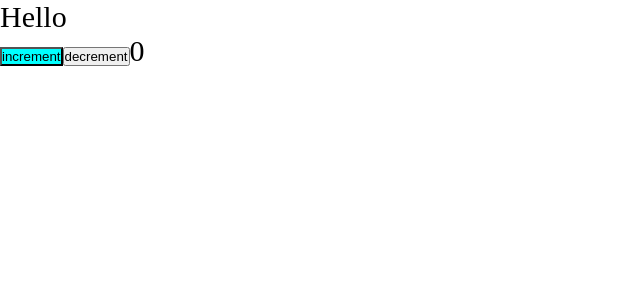
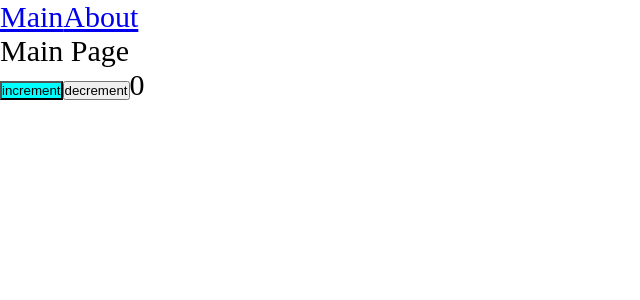
Before and after one commit to OlegStrokan/react-blog, a React app: page / in a window 1280 px wide. Shown: the top 300 px of the page, without its empty margins (0-640 px from the left). Built offline with nearby package versions, Linux system fonts and the light colour scheme.

Commit message:
v6. routing, lazy dowload

```diff
--- a/src/App.tsx
+++ b/src/App.tsx
@@ -1,10 +1,21 @@
+import { Link, Route, Routes } from "react-router-dom";
 import { Counter } from "./components/Counter";
 import "./index.scss";
+import { AboutPageAsync } from "./pages/AboutPage/AboutPage.async";
+import { MainPageAsync } from "./pages/MainPage/MainPage.async";
+import { Suspense } from "react";
 
 export const App = () => {
   return (
     <div className="app">
-      Hello
+      <Link to={"/"}>Main</Link>
+      <Link to={"/about"}>About</Link>
+      <Suspense fallback={<div>Loading...</div>}>
+        <Routes>
+          <Route path={"/about"} element={<AboutPageAsync />} />
+          <Route path={"/"} element={<MainPageAsync />} />
+        </Routes>
+      </Suspense>
       <Counter />
     </div>
   );
--- a/src/index.tsx
+++ b/src/index.tsx
@@ -1,8 +1,9 @@
 import { render } from "react-dom";
 import { App } from "./App";
+import { BrowserRouter } from "react-router-dom";
 render(
-  <div>
+  <BrowserRouter>
     <App />
-  </div>,
+  </BrowserRouter>,
   document.getElementById("root")
 );
--- /dev/null
+++ b/src/pages/AboutPage/AboutPage.async.tsx
@@ -0,0 +1,3 @@
+import { lazy } from "react";
+
+export const AboutPageAsync = lazy(() => import("./AboutPage"));
--- /dev/null
+++ b/src/pages/AboutPage/AboutPage.tsx
@@ -0,0 +1,5 @@
+const AboutPage = () => {
+  return <div>About Page</div>;
+};
+
+export default AboutPage;
--- /dev/null
+++ b/src/pages/MainPage/MainPage.async.tsx
@@ -0,0 +1,3 @@
+import { lazy } from "react";
+
+export const MainPageAsync = lazy(() => import("./MainPage"));
--- /dev/null
+++ b/src/pages/MainPage/MainPage.tsx
@@ -0,0 +1,5 @@
+const MainPage = () => {
+  return <div>Main Page</div>;
+};
+
+export default MainPage;
--- a/tsconfig.json
+++ b/tsconfig.json
@@ -2,7 +2,7 @@
   "compilerOptions": {
     "outDir": "./dist",
     "noImplicitAny": true,
-    "module": "es6",
+    "module": "ESNext",
     "target": "es5",
     "jsx": "react-jsx",
     "allowJs": true,
```
Also changed, not shown: package.json (+18 -15 lines), 19 other files (tests, documents, lock files or other folders).
